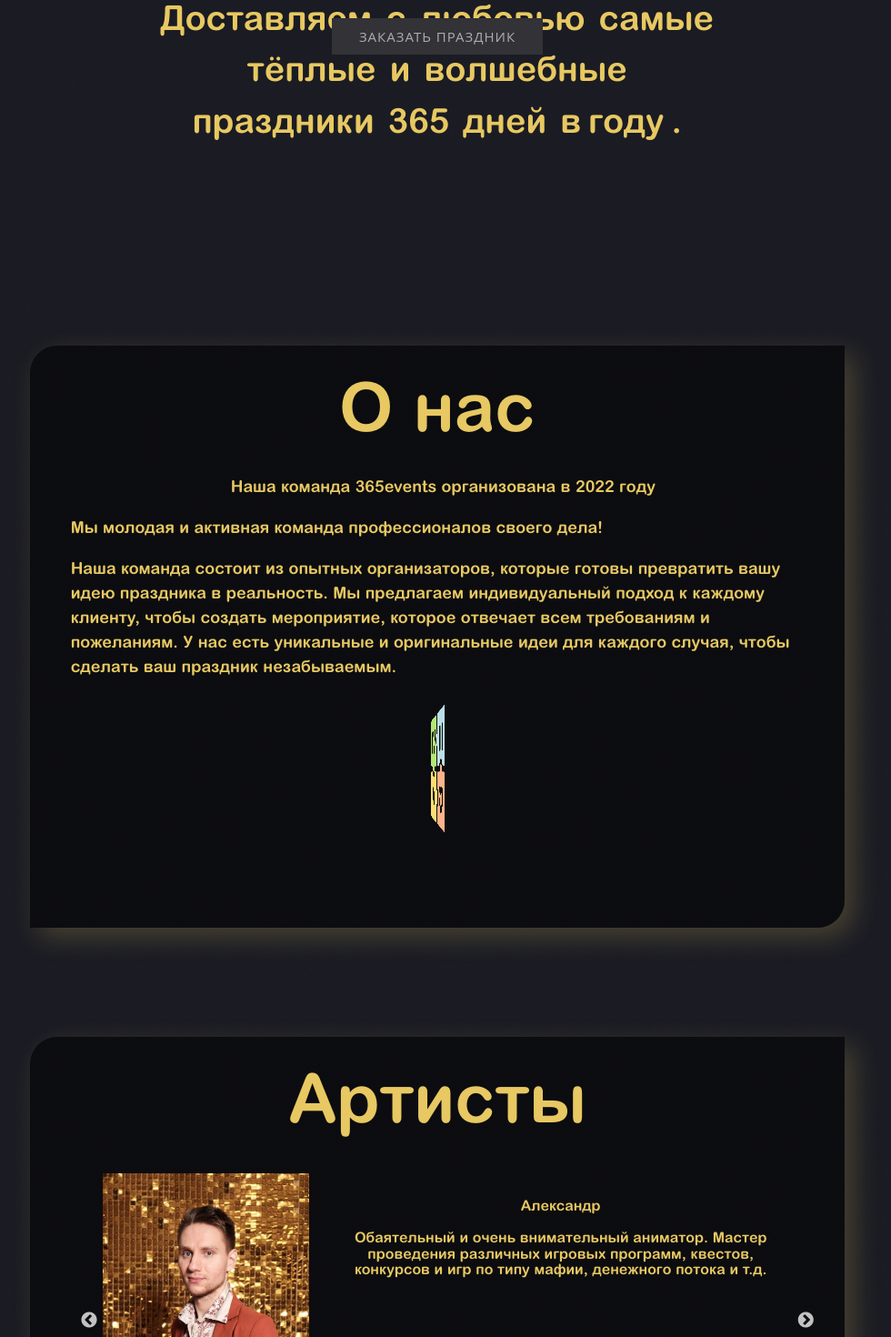
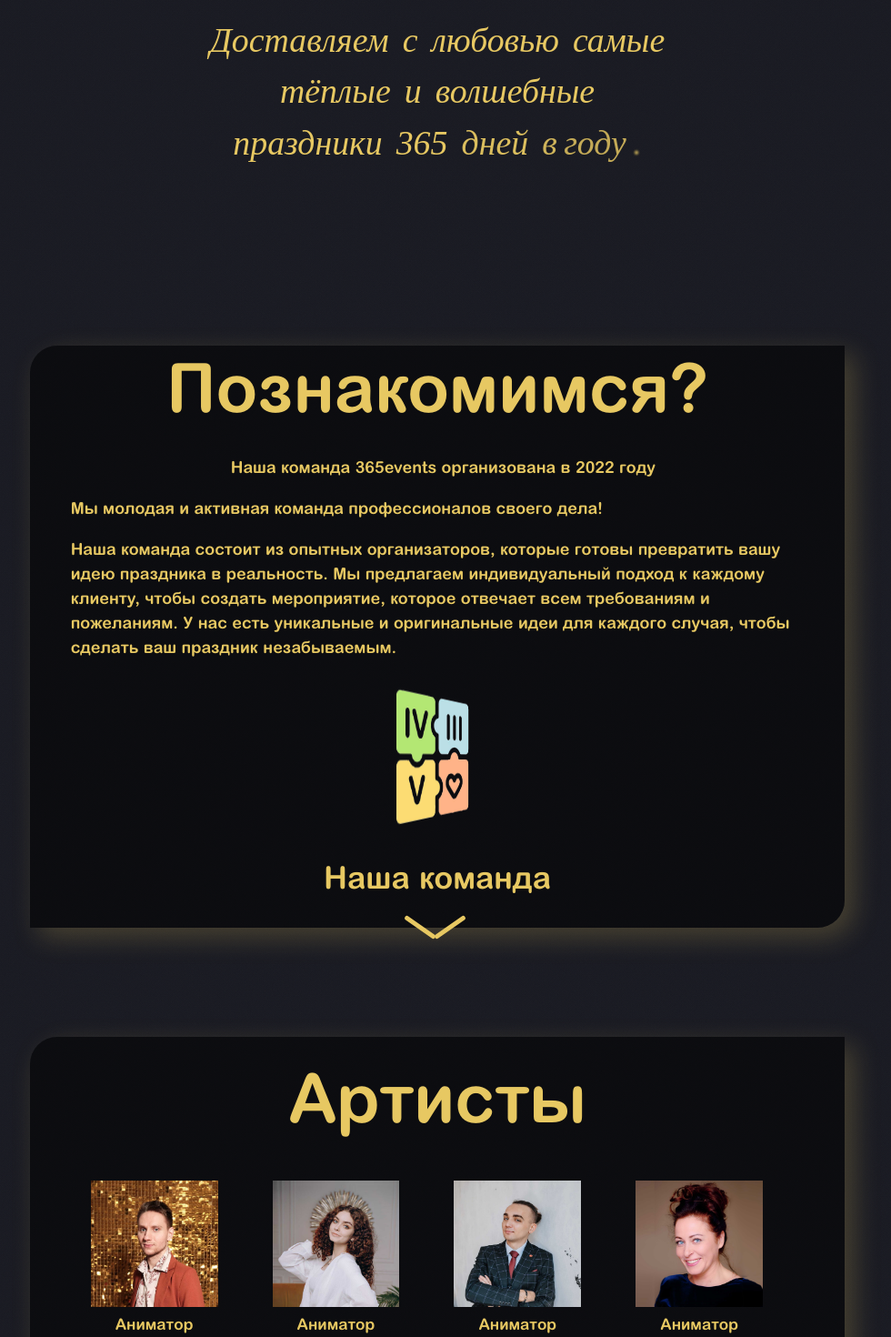
Before and after one commit to ChitKit/365events, a React (Create React App) app in the folder client/: page / in a window 1280 px wide. Shown: the part 540-2010 px from the top of the page at 91% size, without its empty margins (159-1139 px from the left). Built offline with nearby package versions, Linux system fonts and the light colour scheme.

Commit message:
[upd] update main page, about page, team page, 2\6

```diff
--- a/client/src/App.scss
+++ b/client/src/App.scss
@@ -41,5 +41,4 @@
   height: var(--height-app);
   font-family: ArialRound;
   width: 100%;
-
 }
--- a/client/src/pages/About/About.jsx
+++ b/client/src/pages/About/About.jsx
@@ -5,21 +5,9 @@ import { useState } from "react";
 export default function About({ currentColorForImg }) {
     const clicklHanler = (path) => {
         console.log(path);
-        if (path === "main") {
+        if (path === "team") {
             document
-                .querySelector("#main")
-                .scrollIntoView({ behavior: "smooth" });
-        } else if (path === "about") {
-            document
-                .querySelector("#about")
-                .scrollIntoView({ behavior: "smooth" });
-        } else if (path === "price") {
-            document
-                .querySelector("#services")
-                .scrollIntoView({ behavior: "smooth" });
-        } else if (path === "contacts") {
-            document
-                .querySelector("#contacts")
+                .querySelector("#team")
                 .scrollIntoView({ behavior: "smooth" });
         }
     };
@@ -27,7 +15,7 @@ export default function About({ currentColorForImg }) {
     return (
         <div className="About">
             <div className="About-Header">
-                <h2 className="About-Title">О нас</h2>
+                <h2 className="About-Title">Познакомимся?</h2>
             </div>
             <div
                 style={{ background: `rgb${currentColorForImg}, 0.82)` }}
@@ -57,6 +45,11 @@ export default function About({ currentColorForImg }) {
                 <div className="Rotate_Animation">
                     <img className="Rotate_Animation-Logo" src="./logo512.png" alt="" />
                 </div>
+                <h4>Наша команда</h4>
+                <div className="arrow-4" onClick={() => {clicklHanler("team")}}>
+                    <div className="arrow-4-left"></div>
+                    <div className="arrow-4-right"></div>
+                </div>
                 {/* <div className="About-Content-OtherInfo">
             <div className="About-Content-OtherInfo-Contacts">
               <h3 className="About-Content-OtherInfo-H3">Наши контакты</h3>
--- a/client/src/pages/About/About.scss
+++ b/client/src/pages/About/About.scss
@@ -179,7 +179,7 @@
     // }
     &-Logo{
         backface-visibility: visible !important;
-        animation: flip 2s ease infinite;
+        animation: flip 10s ease infinite;
         width: var(--logo_width_bouncing);
         }
         @keyframes flip {
@@ -206,3 +206,51 @@
         }
 
 }
+
+// кнопка к команде
+
+.arrow-4 {
+    margin-top: 1em;
+    cursor: pointer;
+    display: flex;
+    justify-content: center;
+    width: 100%;
+    height: 30px;
+}
+.arrow-4-left {
+    position: absolute;
+    left: 45.7%;
+    background-color: transparent;
+    background-color: var(--font_color_app);
+    width: 40px;
+    height: 5px;
+    display: block;
+    transform: rotate(35deg);
+    float: right;
+    border-radius: 4px;
+    transition: .5s;
+}
+.arrow-4:hover .arrow-4-left {
+    box-shadow: 0 0 10px goldenrod;
+    height: 10px;
+    transition: .5s;
+}
+
+.arrow-4-right {
+    position: absolute;
+    left: 49.3%;
+    background-color: transparent;
+    background-color: var(--font_color_app);
+    width: 40px;
+    height: 5px;
+    display: block;
+    transform: rotate(-35deg);
+    float: right;
+    border-radius: 4px;
+    transition: .5s;
+}
+.arrow-4:hover .arrow-4-right {
+    box-shadow: 0 0 10px goldenrod;
+    height: 10px;
+    transition: .5s;
+}
--- a/client/src/pages/Main/Main.jsx
+++ b/client/src/pages/Main/Main.jsx
@@ -9,7 +9,13 @@ import { Link } from "react-router-dom";
 import Team from "../Team/Team";
 
 export default function Main() {
+    const [loadDescription, setLoadDescription] = useState(false)
 
+    useEffect(() => {
+        setTimeout(() => {
+            setLoadDescription(true)
+        }, 2500);
+    }, [])
 
 
     return (
@@ -38,6 +44,7 @@ export default function Main() {
                     </span>
                 </div>
                 <div className="MainPageH2Div">
+                    {loadDescription &&
                         <div className="MainPageH2">
                                 <br />
                                 <span>Доставляем </span>
@@ -54,12 +61,13 @@ export default function Main() {
                                 <span> году </span>
                                 <span>.</span>
                         </div>
+                    }
                 </div>
-            <a href="/" class="btn-flip" data-back="Заказать праздник" data-front="Заказать праздник"></a>
+            {/* <a href="/" class="btn-flip" data-back="Заказать праздник" data-front="Заказать праздник"></a> */}
             </div>
             <div id='about' className="AnchorIdAbout"></div>
             <About />
-            <div></div>
+            <div id='team' className="AnchorIdTeam"></div>
             <Team />
             <div id='services' className="AnchorIdServices"></div>
             <Price />
--- a/client/src/pages/Main/Main.scss
+++ b/client/src/pages/Main/Main.scss
@@ -232,6 +232,7 @@ span :nth-child(1) {
 }
 
 .MainPageH2 {
+      user-select:none;
     // font-family: "Montserrat Medium";
     margin-bottom: var(--postiion_bottom_tittle);
     max-width: 40ch;
@@ -246,6 +247,7 @@ span :nth-child(1) {
   // }
 
   span {
+    user-select:none;
     font-size: 1.4em;
     display: inline-block;
     opacity: 0;
@@ -254,80 +256,80 @@ span :nth-child(1) {
 
   span :nth-child(1) {
     margin: 0px .2em;
-    animation: fade-in 2s 1s forwards cubic-bezier(0.11, 0, 0.5, 0);
+    animation: fade-in 2s 1s forwards cubic-bezier(0.4, 0, 0.1, 0);
   }
 
   span:nth-child(2) {
     margin: 0px .2em;
-    animation: fade-in 2s 1.1s forwards cubic-bezier(0.11, 0, 0.5, 0);
+    animation: fade-in 2s 1.1s forwards cubic-bezier(0.4, 0, 0.1, 0);
   }
 
   span:nth-child(3) {
     margin: 0px .2em;
-    animation: fade-in 2s 1.2s forwards cubic-bezier(0.11, 0, 0.5, 0);
+    animation: fade-in 2s 1.2s forwards cubic-bezier(0.4, 0, 0.1, 0);
   }
 
   span:nth-child(4) {
     margin: 0px .2em;
-    animation: fade-in 2s 1.3s forwards cubic-bezier(0.11, 0, 0.5, 0);
+    animation: fade-in 2s 1.3s forwards cubic-bezier(0.4, 0, 0.1, 0);
   }
 
   span:nth-child(5) {
     margin: 0px .2em;
-    animation: fade-in 2s 1.4s forwards cubic-bezier(0.11, 0, 0.5, 0);
+    animation: fade-in 2s 1.4s forwards cubic-bezier(0.4, 0, 0.1, 0);
   }
 
   span:nth-child(6) {
     margin: 0px .2em;
-    animation: fade-in 2s 1.5s forwards cubic-bezier(0.11, 0, 0.5, 0);
+    animation: fade-in 2s 1.5s forwards cubic-bezier(0.4, 0, 0.1, 0);
   }
 
   span:nth-child(7) {
     margin: 0px .2em;
-    animation: fade-in 2s 1.6s forwards cubic-bezier(0.11, 0, 0.5, 0);
+    animation: fade-in 2s 1.6s forwards cubic-bezier(0.4, 0, 0.1, 0);
   }
 
   span:nth-child(8) {
     margin: 0px .2em;
-    animation: fade-in 2s 1.7s forwards cubic-bezier(0.11, 0, 0.5, 0);
+    animation: fade-in 2s 1.7s forwards cubic-bezier(0.4, 0, 0.1, 0);
   }
 
   span:nth-child(9) {
     margin: 0px .2em;
-    animation: fade-in 2s 1.8s forwards cubic-bezier(0.11, 0, 0.5, 0);
+    animation: fade-in 2s 1.8s forwards cubic-bezier(0.4, 0, 0.1, 0);
   }
 
   span:nth-child(10) {
     margin: 0px .2em;
-    animation: fade-in 2s 1.9s forwards cubic-bezier(0.11, 0, 0.5, 0);
+    animation: fade-in 2s 1.9s forwards cubic-bezier(0.4, 0, 0.1, 0);
   }
 
   span:nth-child(11) {
     margin: 0px .2em;
-    animation: fade-in 2s 2s forwards cubic-bezier(0.11, 0, 0.5, 0);
+    animation: fade-in 2s 2s forwards cubic-bezier(0.4, 0, 0.1, 0);
   }
 
   span:nth-child(12) {
     margin: 0px .2em;
-    animation: fade-in 2s 2.1s forwards cubic-bezier(0.11, 0, 0.5, 0);
+    animation: fade-in 2s 2.1s forwards cubic-bezier(0.4, 0, 0.1, 0);
   }
 
   span:nth-child(13) {
-    animation: fade-in 2s 2.2s forwards cubic-bezier(0.11, 0, 0.5, 0);
+    animation: fade-in 2s 2.2s forwards cubic-bezier(0.4, 0, 0.1, 0);
   }
 
   span:nth-child(14) {
     margin: 0px .2em;
-    animation: fade-in 2s 2.3s forwards cubic-bezier(0.11, 0, 0.5, 0);
+    animation: fade-in 2s 2.3s forwards cubic-bezier(0.4, 0, 0.1, 0);
   }
 
   span:nth-child(15) {
     margin: 0px .2em;
-    animation: fade-in 2s 2.4s forwards cubic-bezier(0.11, 0, 0.5, 0);
+    animation: fade-in 2s 2.4s forwards cubic-bezier(0.4, 0, 0.1, 0);
   }
 
   span:nth-child(16) {
-    animation: fade-in 2s 2.5s forwards cubic-bezier(0.11, 0, 0.5, 0);
+    animation: fade-in 2s 2.5s forwards cubic-bezier(0.4, 0, 0.1, 0);
   }
 
   @keyframes fade-in {
@@ -363,10 +365,13 @@ span :nth-child(1) {
     // background: linear-gradient(45deg, rgba(241, 215, 110, 0.65) 0%, rgb(135, 224, 247, 0.65) 33%, rgb(185, 226, 103, 0.65) 66%, rgb(245, 141, 81, 0.65) 100%);
 }
 .MainPageH2{
+    user-select:none;
     margin-top: .01em;
     font-size: var(--text-sizeTextH2);
     width: var(--width-H2);
     border-radius: 1rem;
+    font-family:'Times New Roman', Times, serif;
+    font-style: italic;
 }
 .RecallMe{
   position: fixed;
--- a/client/src/pages/Team/Team.jsx
+++ b/client/src/pages/Team/Team.jsx
@@ -5,17 +5,20 @@ import Slider from "react-slick";
 const images = [
     {
         source: "./imgTeam/Alex_animator1.jpg",
+        role: 'Аниматор',
         name: "Александр",
         description: `Обаятельный и очень внимательный аниматор. Мастер проведения различных игровых программ, квестов, конкурсов и игр по типу мафии, денежного потока и т.д.`,
     },
     {
         source: "/imgTeam/Ulyana_animator1.jpg",
+        role: 'Аниматор',
         name: "Ульяна",
         description: `Удивительная молодая аниматор! Начинающий педагог.
       Поет, танцует и проводит мастер-классы. Умеет работать с подростками!`,
     },
     {
         source: "/imgTeam/Vladislav_animator1.jpg",
+        role: 'Аниматор',
         name: "Владислав",
         description: `Ведущий свадеб, юбилеев, праздников, корпоративов и выпускных вечеров.
       Большой опыт в сфере детской анимации: может работать с аудиторией от 5 до 100+ человек.
@@ -23,12 +26,14 @@ const images = [
     },
     {
         source: "/imgTeam/Elena_animator1.jpg",
+        role: 'Аниматор',
         name: "Елена",
         description: `Потрясающая ведущая корпоративов и праздников, вдобавок аниматор.
       Обаятельная и привлекательная! С потрясающим чувством юмора и умением создать атмосферу теплоты, душевности и радости!`,
     },
     {
         source: "/imgTeam/Uriy_animator1.jpg",
+        role: 'Аниматор',
         name: "Юрий",
         description: `Огромный багаж развлекательных игр и идей абсолютно для всех! Заведет кого угодно и заставит плакать от смеха!
       – Актёр театра и кино;
@@ -36,52 +41,61 @@ const images = [
     },
     {
         source: "/imgTeam/Sergey_illusionist1.jpg",
+        role: 'Иллюзионист',
         name: "Сергей",
-        description: `Иллюзионист
-      В моих руках не только платок исчезнет в руке и перчатки превратятся в шарф, а жвачка в кубик, но я покажу вам фокусы с шариками, картами, деньгами и многим многим другим. А еще к вам в гости придет мой друг - кролик Хвостик. Самое главное- эти фокусы мы будем делать с вами вместе!`,
+        description: `В моих руках не только платок исчезнет в руке и перчатки превратятся в шарф, а жвачка в кубик, но я покажу вам фокусы с шариками, картами, деньгами и многим многим другим. А еще к вам в гости придет мой друг - кролик Хвостик. Самое главное- эти фокусы мы будем делать с вами вместе!`,
     },
     {
         source: "/imgTeam/Daniil_animator1.jpg",
+        role: 'Аниматор',
         name: "Даниил",
         description: `Ведущий на праздники, свадьбы, выпускные вечера, корпоративы и юбилеи.
       О себе: «Обожаю юмор и всё, что с ним связано. Тесно знаком с жанром импровизационной комедии. Очень добрый, чуткий и вообще завидный жених. До кучи я ещё и КВНщик... так что со мной точно не соскучишься 😃»`,
     },
     {
         source: "/imgTeam/Dilan_illusionist1.jpg",
+        role: 'Иллюзионист',
         name: "Дилан",
         description: `В моем арсенале более 20 фокусов, среди них: фокусы с деньгами и картами, шариками и огнем… и многое многое другое!
             Провожу представление как у детей, так и у взрослых, но с удовольствием проведу и совместное!`,
     },
+    //! МАСТЕР КЛАССЫ
     {
         source: "/imgTeam/Katya_MK1.jpg",
+        role: 'Мастер-класс',
         name: "Катя",
         description:
             "Проводит Мастер-классы, специалист по аквагриму и Бьюти-бару",
     },
     {
         source: "/imgTeam/Alexandra_MK1.jpg",
+        role: 'Мастер-класс',
         name: "Александра",
         description:
             "Проводит Мастер-классы, специалист по аквагриму и Бьюти-бару",
     },
     {
         source: "/imgTeam/Stella_MK1.jpg",
+        role: 'Мастер-класс',
         name: "Стелла",
         description: `Стелла Проводит Мастер-классы из вторсырья
       "Есть настроение - ТВОРЮ! 🤩🎉 Нет настроения - вытворяю!😈😅"`,
     },
-    {
-        source: "/imgTeam/Victoriya_photograph1.jpg",
-        name: "Виктория",
-        description: "Фотограф",
-    },
-    {
-        source: "/imgTeam/Sergey_video1.jpg",
-        name: "Сергей",
-        description: "Видеограф",
-    },
+    //! ФОТО-ВИДЕО
+    // {
+    //     source: "/imgTeam/Victoriya_photograph1.jpg",
+    //     role: 'Фотограф',
+    //     name: "Виктория",
+    //     description: "Фотограф",
+    // },
+    // {
+    //     source: "/imgTeam/Sergey_video1.jpg",
+    //     role: 'Видеограф',
+    //     name: "Сергей",
+    //     description: "Видеограф",
+    // },
 ];
-export default function Team({ currentColorForImg, colorPuzzlePhoto }) {
+export default function Team({ currentColorForImg }) {
 
 
     const arrayPuzzle = ["LT", "LB", "RT", "RB"];
@@ -117,12 +131,21 @@ export default function Team({ currentColorForImg, colorPuzzlePhoto }) {
 
     return (
         <div
-            style={{ background: `rgba${currentColorForImg}, 0.7)` }}
             className="Team"
         >
-            <h2 style={{position: "absolute", top: "0", fontSize:'var(--tittle_module_font_size)' }}>Артисты</h2>
+            <h2 style={{position: "absolute", top: "0", fontSize:'var(--tittle_module_font_size)', marginBottom:'0'}}>Артисты</h2>
             <div className="Team-Carousel">
-                <Slider {...settings}>
+                {images &&
+                    images.map((el) => (
+                        <div className="Team-Carousel-Card_Window">
+                            <img style={{width:'100%'}} alt={el.name} src={el.source} />
+                            <div >
+                                <h6 >{el.role}</h6>
+                            </div>
+                        </div>
+                    ))
+                }
+                {/* <Slider {...settings}>
                 {images.map((el) => (
                     <div className="Team-Carousel-Card" style={{ display:'flex', flexDirection:'row', justifyContent:'center', width:'100%' }}>
                         <img className="Image-Carousel" alt={el.name} src={el.source} />
@@ -132,7 +155,7 @@ export default function Team({ currentColorForImg, colorPuzzlePhoto }) {
                         </div>
                     </div>
                 ))}
-                </Slider>
+                </Slider> */}
             </div>
         </div>
     );
--- a/client/src/pages/Team/Team.scss
+++ b/client/src/pages/Team/Team.scss
@@ -70,10 +70,28 @@
     box-shadow: var(--shadow_box);
     border-radius: 2em 0 2em 0;
     &-Carousel{
+        display: flex;
+        flex-wrap: wrap;
         margin-top: 10em;
-        width: 85%;
+        width: 95%;
         height: 90%;
         max-height: 50%;
+        &-Card_Window{
+            display: flex;
+            flex-direction: column;
+            width: 17%;
+            margin: .5em 2em;
+            transition: 1s;
+        }
+        &-Card_Window:hover{
+            cursor: pointer;
+            img{
+                width: 105%;
+                box-shadow: 10px 10px 40px var(--font_color_app);
+                transition: .5s;
+            }
+            transition: 1s;
+        }
         &-Card{
             display: flex;
             flex-direction: var(--orientation_carousel_card);
```
Also changed, not shown: client/public/32.png (added). Lines whose indentation alone changed are shown as unchanged.
